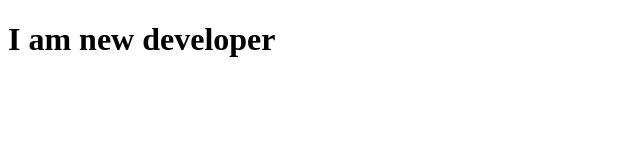
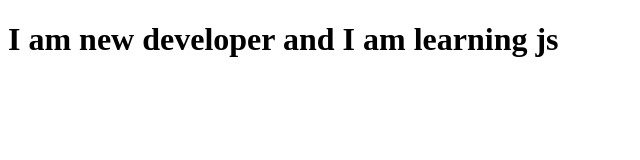
Before and after one commit to Shivraj2615/Demo2, a plain HTML site: page index.html in a window 1280 px wide. Shown: the whole page, without its empty margins (0-640 px from the left). Drawn offline with Linux system fonts and the light colour scheme.

Commit message:
Update index.html

```diff
--- a/index.html
+++ b/index.html
@@ -6,6 +6,6 @@
     <title>Git Demo</title>
 </head>
 <body>
-    <h1>I am new developer</h1>
+    <h1>I am new developer and I am learning js</h1>
 </body>
 </html>
```
